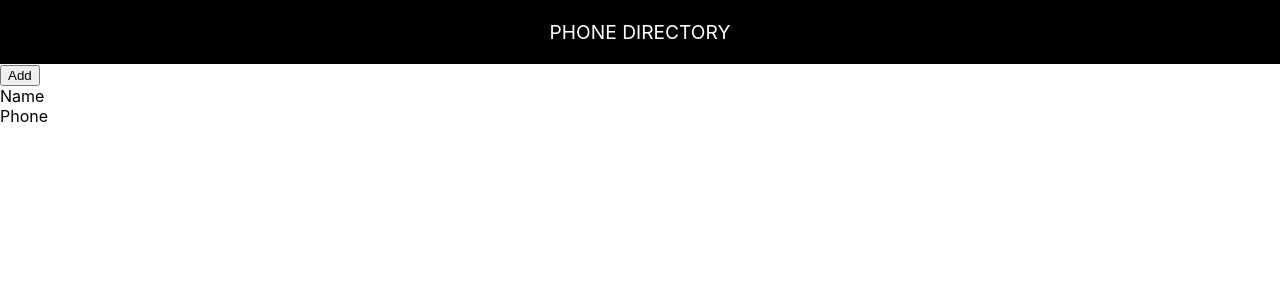
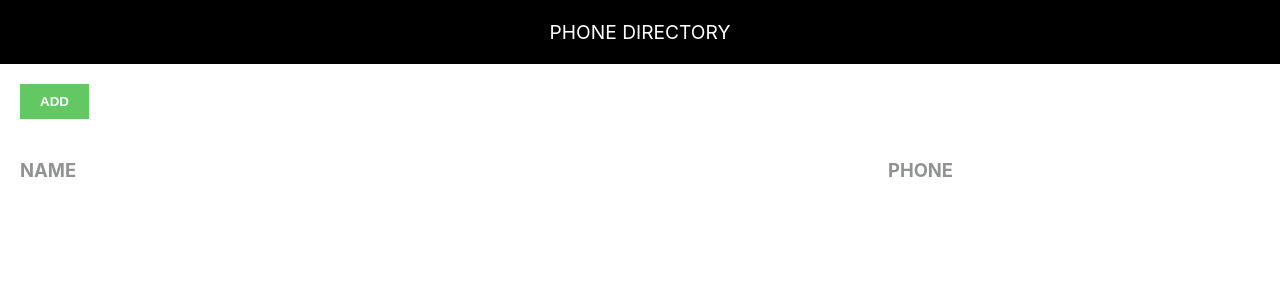
Before and after one commit to shivakumaryevunja/phone-directory, a React (Create React App) app: page / in a window 1280 px wide. Shown: the top 300 px of the page. Built offline with nearby package versions, Linux system fonts and the light colour scheme.

Commit message:
added styling to App content

```diff
--- /dev/null
+++ b/src/App.css
@@ -0,0 +1,25 @@
+button{
+    padding: 10px 20px;
+    margin: 20px;
+    background-color: rgb(99, 200, 99);
+    color: #fff;
+    text-transform: uppercase;
+    font-weight: bold;
+    border:none;
+}
+.container{
+    display: grid;
+    grid-template-columns: 40% 30% auto;
+    margin-bottom: 10px;
+    margin:20px;
+}
+span{
+    text-transform: uppercase;
+    font-weight: bold;
+    color: rgb(145, 147, 147);
+    background-color: rgba(255, 255, 255, 0.8);
+    font-size: 1.15rem;
+    word-wrap: break-word;
+    padding-right: 10px;
+
+}
--- a/src/App.js
+++ b/src/App.js
@@ -1,7 +1,6 @@
 import React, { Component } from 'react';
 import Header from './Header';
-
-
+import './App.css';
 
 
 class App extends Component{
@@ -10,7 +9,7 @@ class App extends Component{
       <div>
       <Header />
       <button>Add</button>
-      <div>
+      <div className='container'>
         <span>Name</span><br/>
         <span>Phone</span>
       </div>
```
